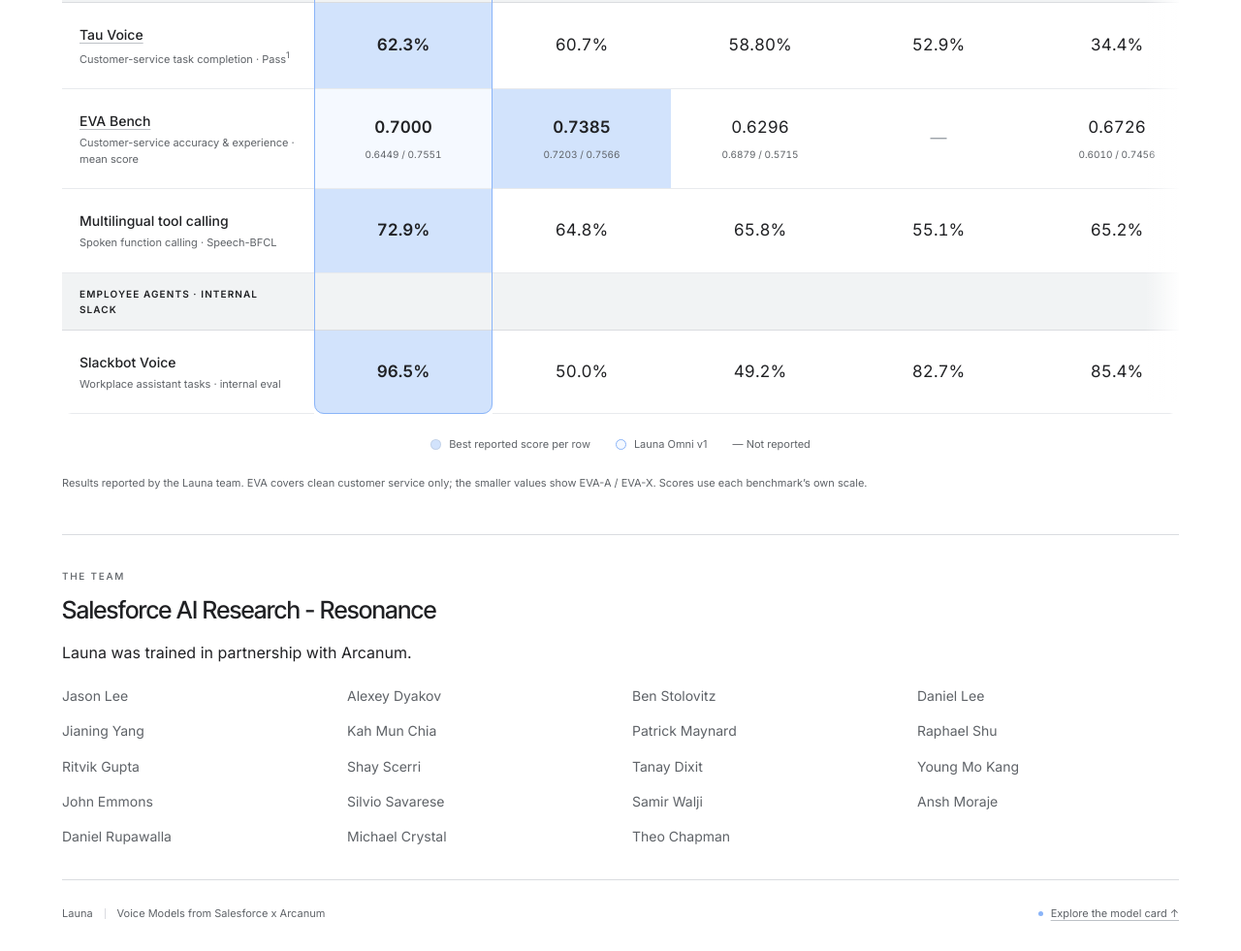
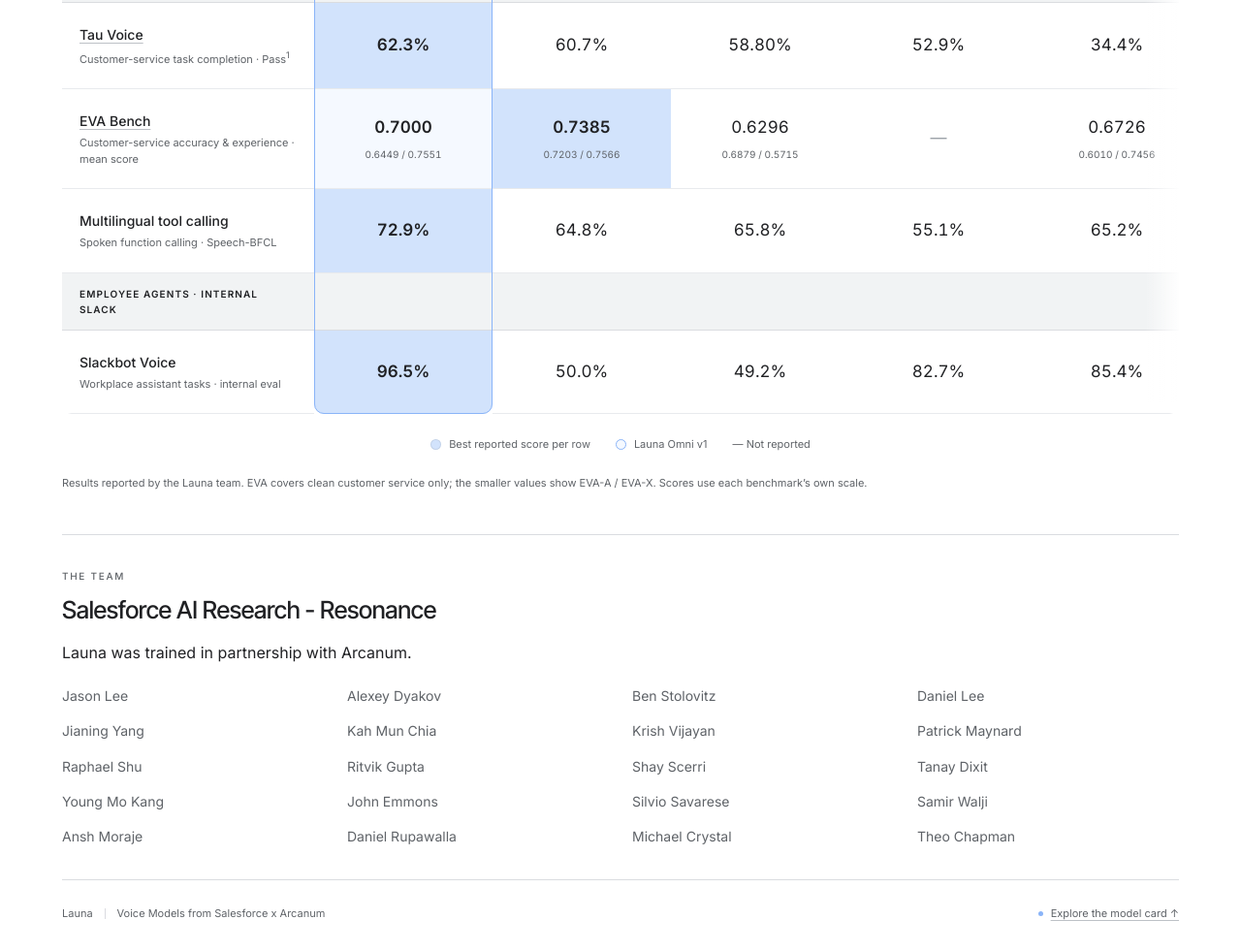
Before and after one commit to launa-model/launa-model.github.io, a plain HTML site: page index.html in a window 1280 px wide. Shown: the part 1146-2127 px from the top of the page at 97% size. Drawn offline with Linux system fonts and the light colour scheme.

Commit message:
Add Krish Vijayan to contributors

```diff
--- a/index.html
+++ b/index.html
@@ -1168,6 +1168,7 @@ footer .status-dot {
             <li>Daniel Lee</li>
             <li>Jianing Yang</li>
             <li>Kah Mun Chia</li>
+            <li>Krish Vijayan</li>
             <li>Patrick Maynard</li>
             <li>Raphael Shu</li>
             <li>Ritvik Gupta</li>
```
